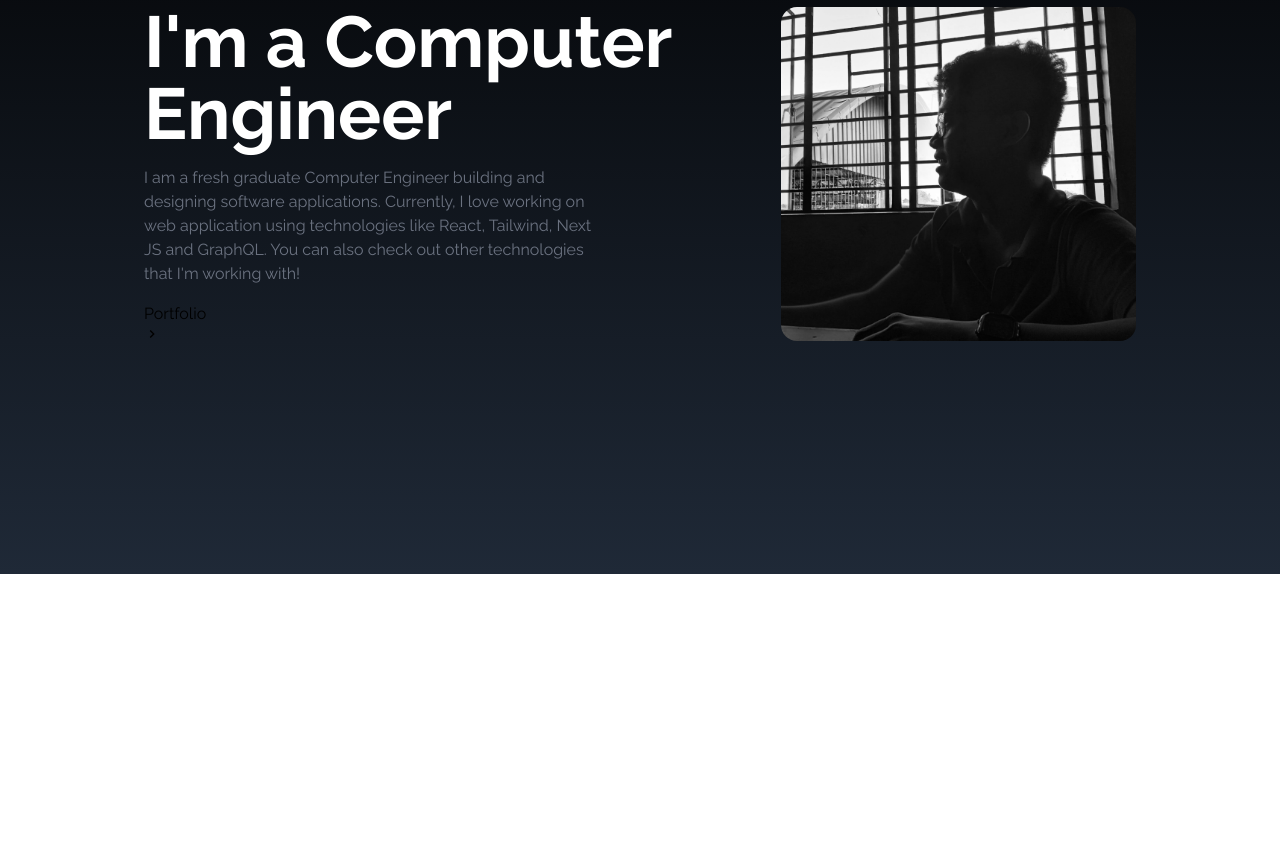
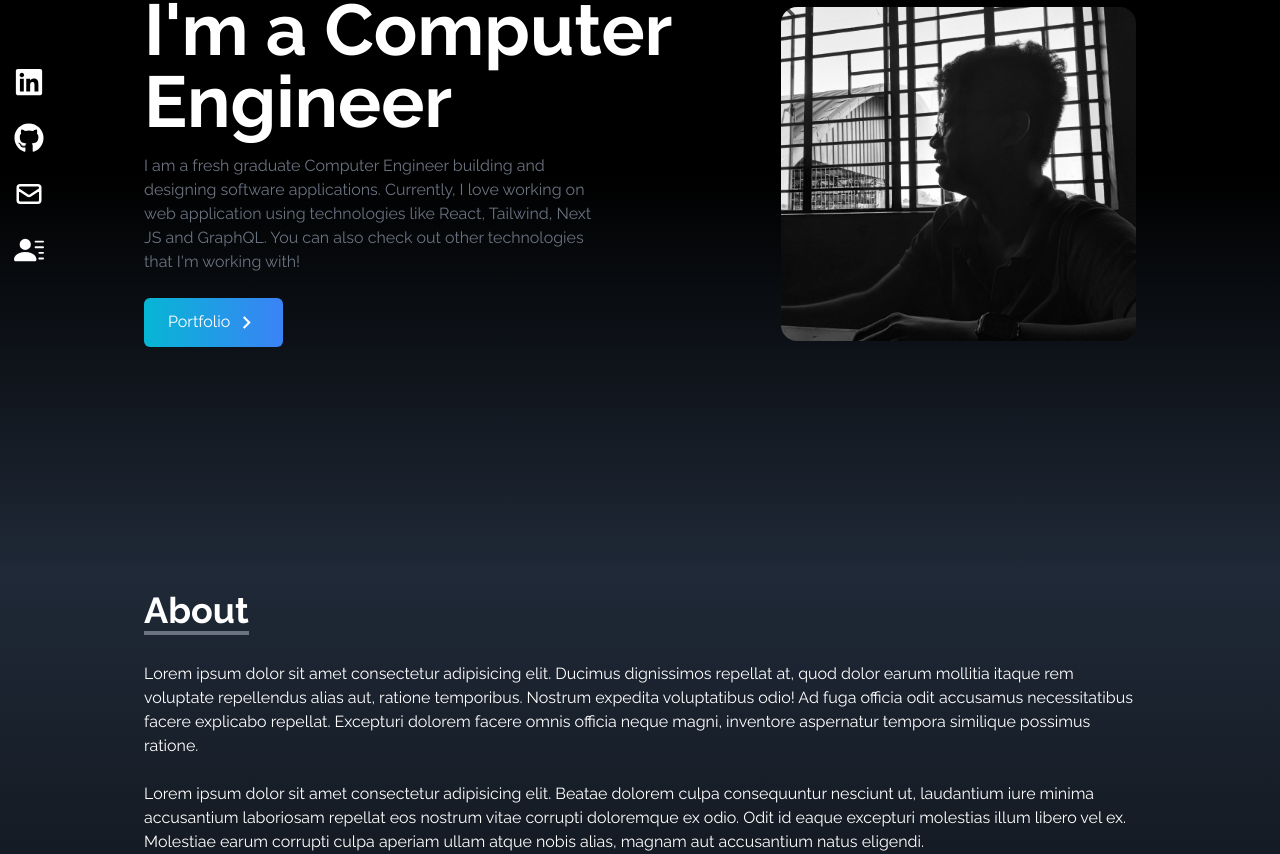
Before and after one commit to Elmo-Jerome/elmo-jerome-portfolio-website, a React (Create React App) app: page / in a window 1280 px wide. Shown: the part 226-1080 px from the top of the page. Before the commit the page ends 800 px from the top, so only its background shows below. Built offline with nearby package versions, Linux system fonts and the light colour scheme.

Commit message:
Home, About and Social Links added

```diff
--- a/src/App.js
+++ b/src/App.js
@@ -1,11 +1,16 @@
+import About from './components/About'
 import Home from "./components/Home";
 import NavBar from "./components/NavBar";
+import SocialLinks from './components/SocialLinks';
 
 function App() {
   return (
     <div>
       <NavBar />
       <Home />
+      <About />
+
+      <SocialLinks />
     </div>
   );
 }
--- /dev/null
+++ b/src/components/About.jsx
@@ -0,0 +1,38 @@
+import React from "react";
+
+const About = () => {
+  return (
+    <div
+      name="about"
+      className="w-full h-screen bg-gradient-to-b from-gray-800 to-black text-white"
+    >
+      <div className="max-w-screen-lg p-4 mx-auto flex-col justify-center w-full h-full">
+        <div className="pb-8">
+          <p className=" text-4xl font-bold inline border-b-4 border-gray-500">About</p>
+        </div>
+
+        <p>
+          Lorem ipsum dolor sit amet consectetur adipisicing elit. Ducimus
+          dignissimos repellat at, quod dolor earum mollitia itaque rem
+          voluptate repellendus alias aut, ratione temporibus. Nostrum expedita
+          voluptatibus odio! Ad fuga officia odit accusamus necessitatibus
+          facere explicabo repellat. Excepturi dolorem facere omnis officia
+          neque magni, inventore aspernatur tempora similique possimus ratione.
+        </p>
+
+        <br />
+
+        <p>
+          Lorem ipsum dolor sit amet consectetur adipisicing elit. Beatae
+          dolorem culpa consequuntur nesciunt ut, laudantium iure minima
+          accusantium laboriosam repellat eos nostrum vitae corrupti doloremque
+          ex odio. Odit id eaque excepturi molestias illum libero vel ex.
+          Molestiae earum corrupti culpa aperiam ullam atque nobis alias, magnam
+          aut accusantium natus eligendi.
+        </p>
+      </div>
+    </div>
+  );
+};
+
+export default About;
--- a/src/components/Home.jsx
+++ b/src/components/Home.jsx
@@ -6,11 +6,13 @@ const Home = () => {
   return (
     <div
       name="home"
-      className=" h-screen w-full bg-gradient-to-b from-black to-gray-800 "
+      className=" h-screen w-full bg-gradient-to-b from-black via-black to-gray-800 "
     >
       <div className=" max-w-screen-lg mx-auto flex flex-col items-center justify-center h-full px-4 md:flex-row">
         <div className="flex flex-col justify-center h-full">
-          <h2 className=" text-4xl sm:text-7xl font-bold text-white">I'm a Computer Engineer</h2>
+          <h2 className=" text-4xl sm:text-7xl font-bold text-white">
+            I'm a Computer Engineer
+          </h2>
           <p className=" text-gray-500 py-4 max-w-md">
             I am a fresh graduate Computer Engineer building and designing
             software applications. Currently, I love working on web application
@@ -19,10 +21,10 @@ const Home = () => {
           </p>
 
           <div>
-            <button>
+            <button className="group text-white w-fit px-6 py-3 my-2 flex items-center rounded-md bg-gradient-to-r from-cyan-500 to-blue-500 cursor-pointer">
               Portfolio
-              <span>
-                <MdOutlineKeyboardArrowRight />
+              <span className="group-hover:rotate-90 duration-300">
+                <MdOutlineKeyboardArrowRight size={25} className="ml-1" />
               </span>
             </button>
           </div>
--- /dev/null
+++ b/src/components/SocialLinks.jsx
@@ -0,0 +1,70 @@
+import React from "react";
+import { FaGithub, FaLinkedin } from "react-icons/fa";
+import { HiOutlineMail } from "react-icons/hi";
+import { BsFillPersonLinesFill } from "react-icons/bs";
+
+const SocialLinks = () => {
+  const links = [
+    {
+      id: 1,
+      child: (
+        <>
+          LinkedIn <FaLinkedin size={30} />
+        </>
+      ),
+      href: "https://linkedin.com/in/elmomanaligod",
+      style: "rounded-tr-md",
+    },
+    {
+      id: 2,
+      child: (
+        <>
+          GitHub <FaGithub size={30} />
+        </>
+      ),
+      href: "https://github.com/Elmo-Jerome",
+    },
+    {
+      id: 3,
+      child: (
+        <>
+          Mail <HiOutlineMail size={30} />
+        </>
+      ),
+      href: "mailto: elmojeromem@gmail.com",
+    },
+    {
+      id: 4,
+      child: (
+        <>
+          Resume <BsFillPersonLinesFill size={30} />
+        </>
+      ),
+      href: "/resume.pdf",
+      style: "rounded-br-md",
+      download: true,
+    },
+  ];
+
+  return (
+    <div className="hidden lg:flex flex-col top-[35%] left-0 fixed">
+      <ul>
+        {links.map(({id, child, href, style, download}) => (
+          <li key={id} className={"flex justify-between items-center w-40 h-14 px-4 ml-[-100px] hover:rounded-md hover:ml-[-10px] duration-300 bg-gray-500" + style}>
+            <a
+              href={href}
+              className="flex justify-between items-center w-full text-white"
+              download={download}
+              target="_blank"
+              rel="noreferrer"
+            >
+              {child}
+            </a>
+          </li>
+        ))}
+      </ul>
+    </div>
+  );
+};
+
+export default SocialLinks;
```
Also changed, not shown: 1 other file (tests, documents, lock files or other folders).
